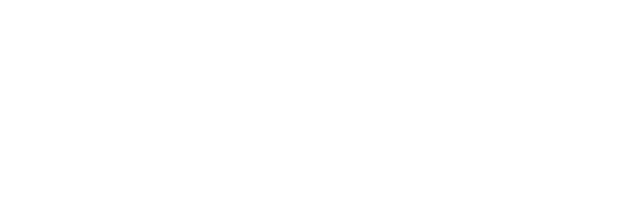
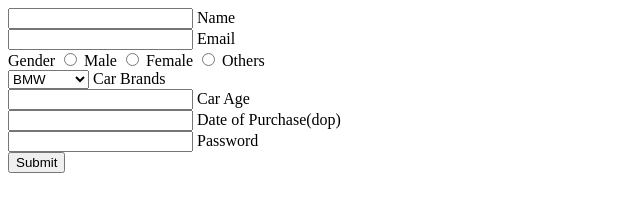
Before and after one commit to acciojob/car-insurance-form-Gangadhar0022, a website: page main.html in a window 1280 px wide. Shown: the whole page, without its empty margins (0-640 px from the left). Drawn offline with Linux system fonts and the light colour scheme.

Commit message:
created a submission

```diff
--- a/main.html
+++ b/main.html
@@ -1,16 +1,60 @@
 <!DOCTYPE html>
+<html lang="en">
+<head>
+    <meta charset="UTF-8">
+    <meta http-equiv="X-UA-Compatible" content="IE=edge">
+    <meta name="viewport" content="width=device-width, initial-scale=1.0">
+    <title>Document</title>
+</head>
+<body>
+    <form action="#">
+        <div>
+            <input type="text" id="name">
+            <label for="Name">Name</label>
+        </div>
+        <div>
+    <input type="text"  id="email">
+    <label for="email">Email</label>
+        </div>
+        <div>
+     <label for="gender">Gender</label>
+     <input type="radio" name="gender" id="male">
+     <label for="male">Male</label>
+     <input type="radio" name="gender" id="female">
+     <label for="female">Female</label>
+     <input type="radio" name="gender" id="others">
+     <label for="others">Others</label>
+       </div>
+        <div>
+      <select  id="cars">
+      <option value="BMW">BMW</option>
+      <option value="Audi">Audi</option>
+      <option value="Mercedez">Mercedez</option>
+      </select>
 
-<html>
+      <label for="carbrand">Car Brands</label>
+        </div>
+        <div>
+            <input type="numbers"  id="car-age">
+            <label for="car-age">Car Age</label>
 
-<head>
-	<link rel="stylesheet" href="styles.css">
-</head>
+        </div>
+        <div>
+         <input type="text"  id="dop">
+         <label for="dop">Date of Purchase(dop)</label>
+        </div>
+        <div>
+        <input type="text" name="" id="password">
+        <label for="password">Password</label>
+        </div>
+        <div>
+        <button >Submit</button>
+        </div>
+        <div>
 
-<body>
-	<!-- the entire body must be written by student -->
-    <script type="text/javascript" src="./script.js">
-</script>
+        </div>
+
+    </form>
 
 </body>
-
 </html>
```
